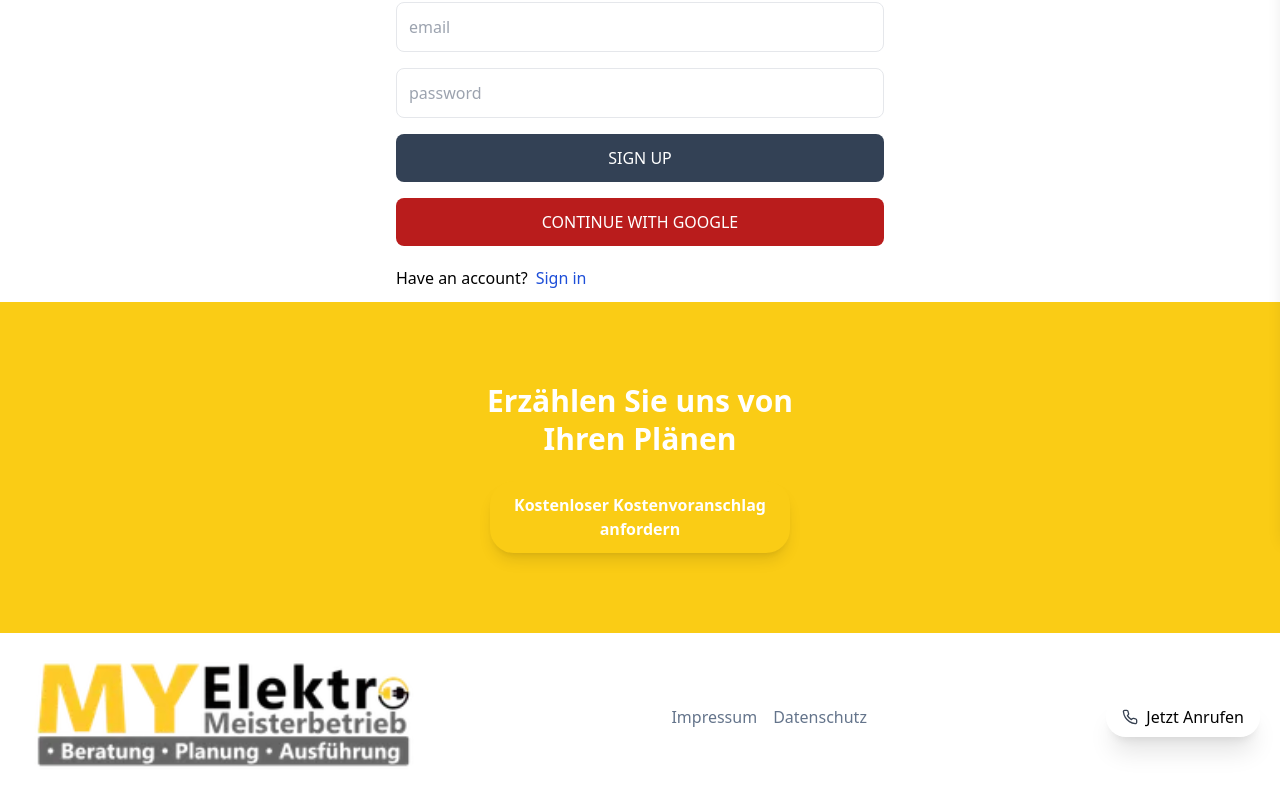
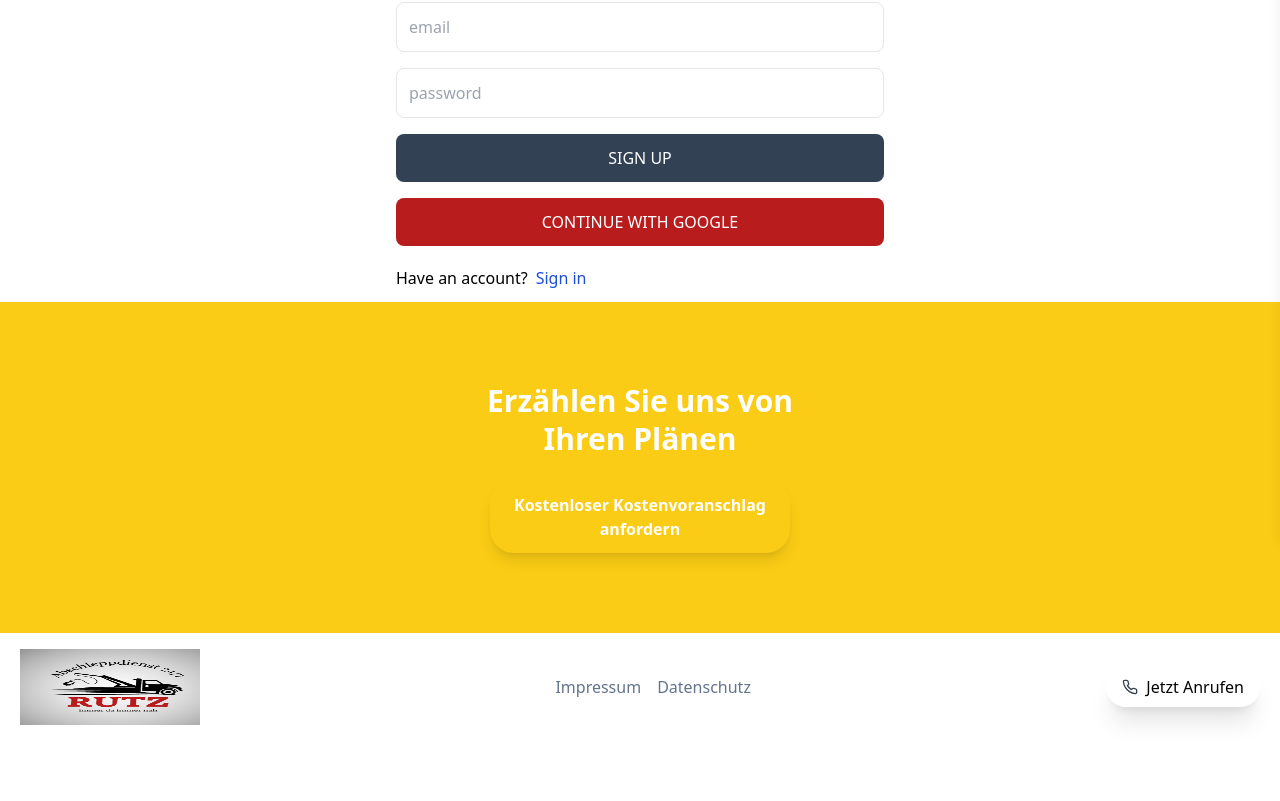
Before and after one commit to MehmetKaldirim/rutz-abschlepp-dienst, a React (Vite) app in the folder client/: page /admin in a window 1280 px wide. Shown: the part 264-1065 px from the top of the page. After the commit the page ends 1005 px from the top, so only its background shows below. Built offline with nearby package versions, Linux system fonts and the light colour scheme; no server answers.

Commit message:
🟡 Footer logo boyutu düzenlendi

```diff
--- a/client/src/components/Footer.jsx
+++ b/client/src/components/Footer.jsx
@@ -1,7 +1,7 @@
 import React, { useState, useEffect } from "react";
 import { Link } from "react-router-dom";
 import { FiPhone, FiArrowUp } from "react-icons/fi";
-import logo from "../assets/footer-image.png";
+import logo from "../assets/tolga-4.png";
 
 export default function Footer() {
   const [showScrollToTop, setShowScrollToTop] = useState(false);
@@ -35,7 +35,11 @@ export default function Footer() {
     <div className="bg-white flex flex-col md:flex-row justify-between items-center md:items-center mx-5 my-4">
       {/* First Column: Symbol */}
       <div className="flex justify-center md:justify-start w-full md:w-auto">
-        <img src={logo} alt="" className="mx-auto md:mx-0" />
+        <img
+          src={logo}
+          alt="Logo"
+          className="mx-auto md:mx-0 w-[180px] h-[76px] object-fill"
+        />
       </div>
 
       {/* Second Column: Links */}
--- a/client/src/components/Hero.jsx
+++ b/client/src/components/Hero.jsx
@@ -75,8 +75,8 @@ const Hero = () => {
               Wir sind rund um die Uhr für Sie da – egal ob Panne, Unfall oder
               Falschparker. Mit modernen Fahrzeugen und erfahrenem Personal
               sorgen wir für einen schnellen und sicheren Abschleppservice.
-              Vertrauen Sie auf unsere Zuverlässigkeit und unseren
-              deutschlandweiten Einsatz.
+              Vertrauen Sie auf unsere Zuverlässigkeit und unseren bundesweiten
+              Einsatz.
             </p>
           </div>
           <button
@@ -147,7 +147,7 @@ const Hero = () => {
           </div>
           <div className="pb-4 mb-4 mx-4 md:mx-0">
             <h2 className="text-2xl mb-2 text-left">Kontakt</h2>
-            <p className="text-sm text-left">info@my-elektro.online</p>
+            <p className="text-sm text-left">rutz-abschleppdienst@outlook.de</p>
             <p className="text-sm font-bold text-left">+49 176 83396077</p>
           </div>
         </div>
--- a/client/src/components/UnsereArbeit.jsx
+++ b/client/src/components/UnsereArbeit.jsx
@@ -45,7 +45,7 @@ const UnsereArbeit = () => {
       {/* First Row: Heading */}
       <div className="py-12">
         <h2 className="text-4xl font-bold text-yellow-400 text-center">
-          Unsere Arbeit
+          Unsere YYYArbeit
         </h2>
       </div>
 
--- a/client/src/pages/Home.jsx
+++ b/client/src/pages/Home.jsx
@@ -17,7 +17,6 @@ export default function Home() {
         <UnsereLeistungen />
         <Wie />
         <Testimonials />
-        <UnsereArbeit />
       </Suspense>
     </div>
   );
```
Also changed, not shown: 1 other file (tests, documents, lock files or other folders).
